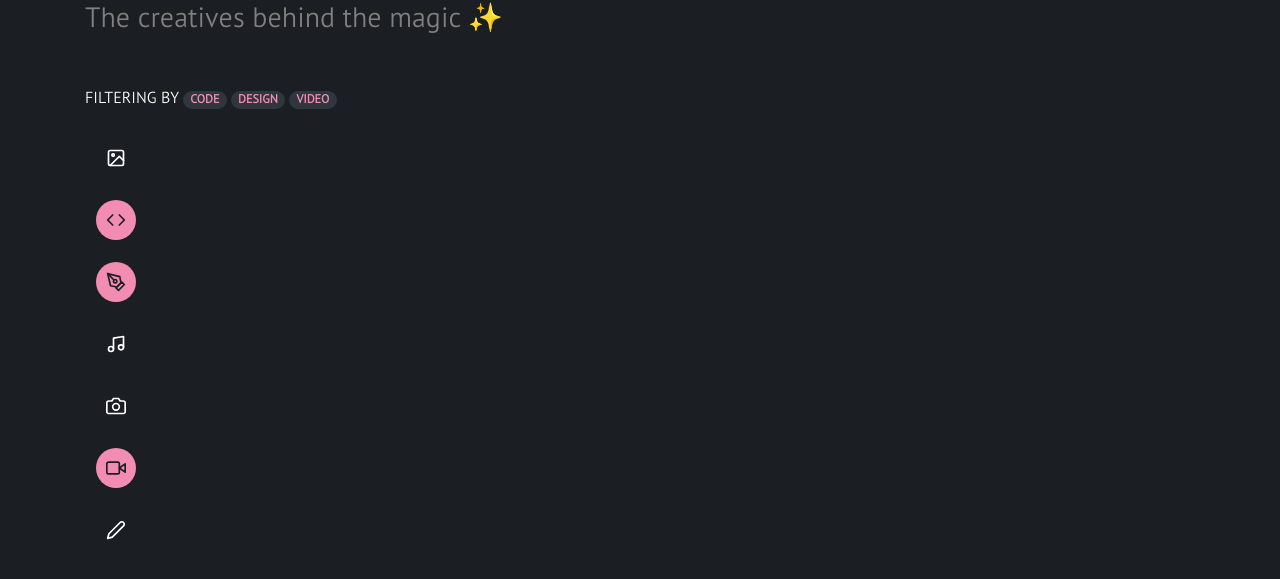
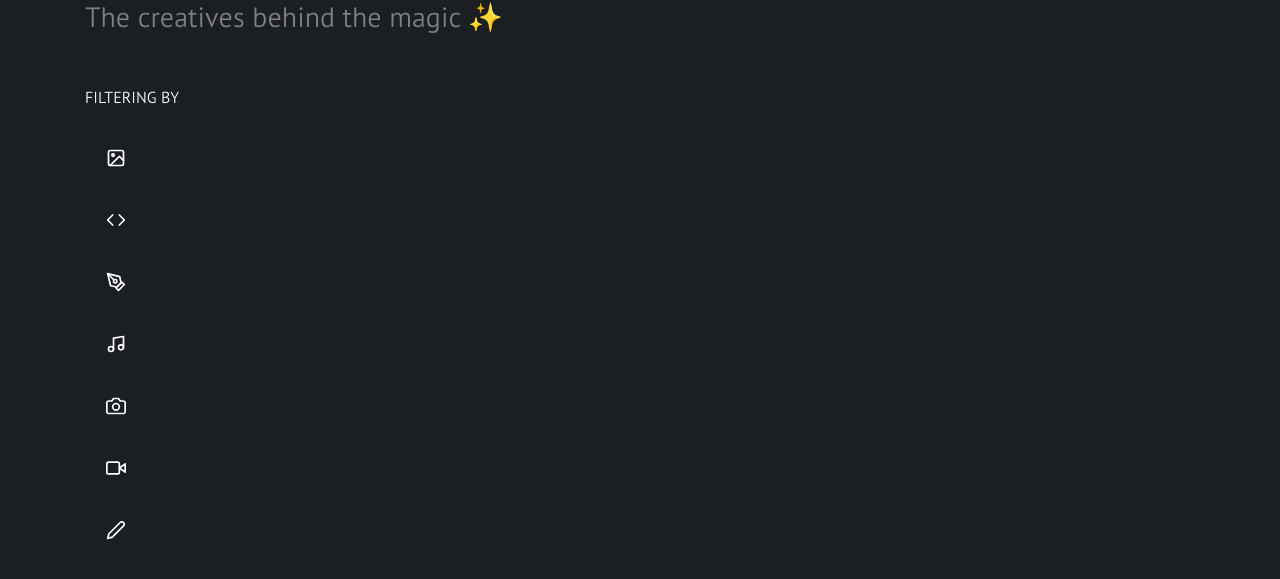
Before and after one commit to handotdev/uni, a website: page public/index.html in a window 1280 px wide. Shown: the part 183-762 px from the top of the page. Drawn offline with nearby package versions, Linux system fonts and the light colour scheme; no server answers.

Commit message:
Add filter labels change

```diff
--- a/public/css/style.css
+++ b/public/css/style.css
@@ -34,7 +34,7 @@ body {
     margin: 0 0 50px 0;
 }
 
-.filter-label {
+#filter-label {
     color: white;
 }
 
--- a/public/index.html
+++ b/public/index.html
@@ -45,7 +45,7 @@
                 <h1 class="primary">Under the Hood</h1>
                 <h3 class="secondary">The creatives behind the magic ✨</h3>
 
-                <p class="filter-label">FILTERING BY <span class="badge badge-pill filter-badge">CODE</span> <span class="badge badge-pill filter-badge">DESIGN</span> <span class="badge badge-pill filter-badge">VIDEO</span></p>
+                <p id="filter-label">FILTERING BY</p>
 
                 <div class="row">
                     <div class="col sidebar">
@@ -59,16 +59,16 @@
                             </span>
                         </button>
                         <button class="btn" onClick="filter('code')">
-                        <span id="code-c" class="filter f-act">
-                            <svg id="code-i" class="icon" viewBox="0 0 16 16" stroke="#1B1F23" fill="none" stroke-width="1.33333" stroke-linecap="round" stroke-linejoin="round">
+                        <span id="code-c" class="filter">
+                            <svg id="code-i" class="icon" viewBox="0 0 16 16" stroke="#FFF" fill="none" stroke-width="1.33333" stroke-linecap="round" stroke-linejoin="round">
                                 <path d="M10.6667 12L14.6667 8L10.6667 4"/>
                                 <path d="M5.33333 4L1.33333 8L5.33333 12"/>
                             </svg>
                         </span>
                         </button>
                         <button class="btn" onClick="filter('design')">
-                        <span id="design-c" class="filter f-act">
-                            <svg id="design-i" class="icon" viewBox="0 0 16 16" stroke="#1B1F23" fill="none" stroke-width="1.33333" stroke-linecap="round" stroke-linejoin="round">
+                        <span id="design-c" class="filter">
+                            <svg id="design-i" class="icon" viewBox="0 0 16 16" stroke="#FFF" fill="none" stroke-width="1.33333" stroke-linecap="round" stroke-linejoin="round">
                                     <path d="M8 12.6667L12.6667 8L14.6667 10L10 14.6667L8 12.6667Z"/>
                                     <path d="M12 8.66667L11 3.66667L1.33334 1.33333L3.66667 11L8.66667 12L12 8.66667Z"/>
                                     <path d="M1.33334 1.33333L6.39067 6.39067"/>
@@ -94,8 +94,8 @@
                         </span>
                         </button>
                         <button class="btn" onClick="filter('video')">
-                        <span id="video-c" class="filter f-act">
-                            <svg id="video-i" class="icon" viewBox="0 0 16 16" stroke="#1B1F23" fill="none" stroke-width="1.33333" stroke-linecap="round" stroke-linejoin="round">
+                        <span id="video-c" class="filter">
+                            <svg id="video-i" class="icon" viewBox="0 0 16 16" stroke="#FFF" fill="none" stroke-width="1.33333" stroke-linecap="round" stroke-linejoin="round">
                                     <path d="M15.3333 4.66667L10.6667 8L15.3333 11.3333V4.66667Z"/>
                                     <path d="M9.33334 3.33333H2.00001C1.26363 3.33333 0.666672 3.93029 0.666672 4.66667V11.3333C0.666672 12.0697 1.26363 12.6667 2.00001 12.6667H9.33334C10.0697 12.6667 10.6667 12.0697 10.6667 11.3333V4.66667C10.6667 3.93029 10.0697 3.33333 9.33334 3.33333Z"/>
                             </svg>
--- a/public/js/main.js
+++ b/public/js/main.js
@@ -54,8 +54,13 @@ const filter = (btn) => {
     if ($(`#${btn}-c`).attr('class').split(/\s+/).includes(active)) {
         $(`#${btn}-c`).removeClass(active);
         $(`#${btn}-i`).attr('stroke', '#FFF');
+
+        $(`#fl-${btn}`).remove();
+
     } else {
         $(`#${btn}-c`).addClass(active);
         $(`#${btn}-i`).attr('stroke', '#1B1F23');
+
+        $(`#filter-label`).append(` <span id="fl-${btn}" class="badge badge-pill filter-badge">${btn.toUpperCase()}</span>`)
     }
 }
```
